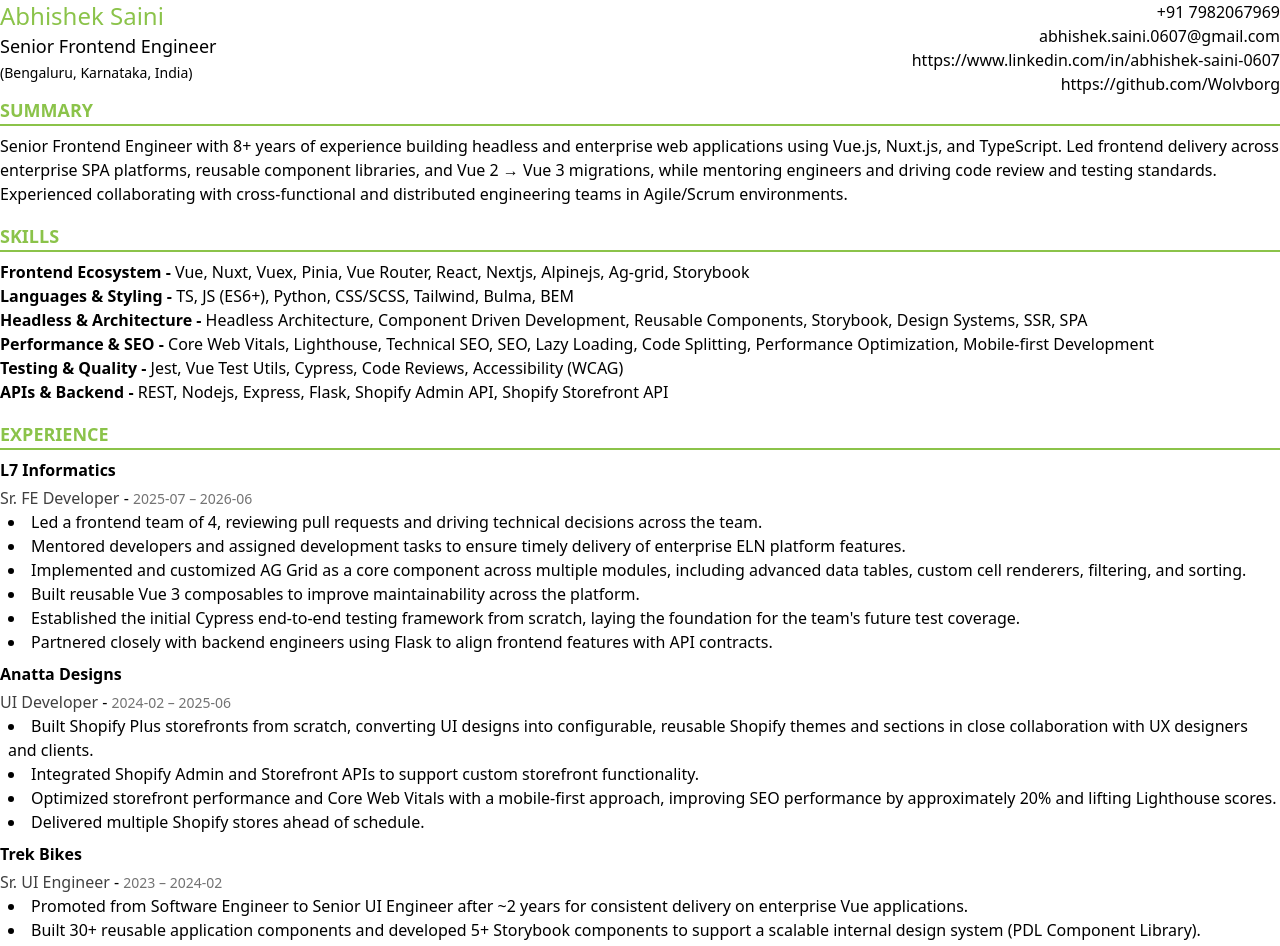
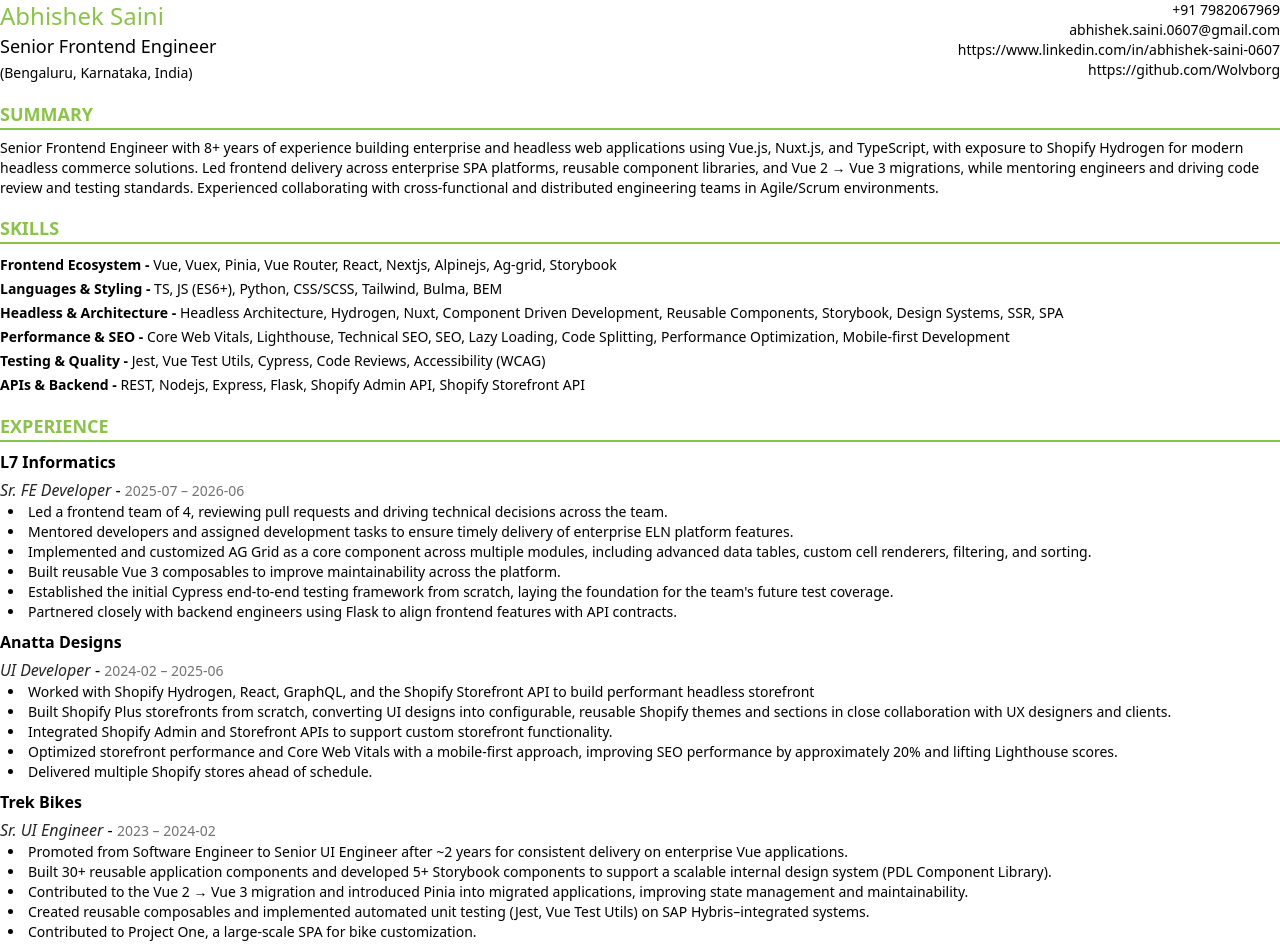
Before and after one commit to Wolvborg/resume, a Vue app: page / in a window 1280 px wide. Shown: the top 946 px of the page. Built offline with nearby package versions, Linux system fonts and the light colour scheme; the HTML template or start-up script is replaced by a standard one.

Commit message:
resume 2026 july edition v2

```diff
--- a/src/App.vue
+++ b/src/App.vue
@@ -15,14 +15,12 @@
     },
 
     summary:
-      'Senior Frontend Engineer with 8+ years of experience building headless and enterprise web applications using Vue.js, Nuxt.js, and TypeScript. Led frontend delivery across enterprise SPA platforms, reusable component libraries, and Vue 2 → Vue 3 migrations, while mentoring engineers and driving code review and testing standards. Experienced collaborating with cross-functional and distributed engineering teams in Agile/Scrum environments.',
-
+      'Senior Frontend Engineer with 8+ years of experience building enterprise and headless web applications using Vue.js, Nuxt.js, and TypeScript, with exposure to Shopify Hydrogen for modern headless commerce solutions. Led frontend delivery across enterprise SPA platforms, reusable component libraries, and Vue 2 → Vue 3 migrations, while mentoring engineers and driving code review and testing standards. Experienced collaborating with cross-functional and distributed engineering teams in Agile/Scrum environments.',
     skills: [
       {
         title: 'Frontend Ecosystem',
         technologies: [
           'Vue',
-          'Nuxt',
           'Vuex',
           'Pinia',
           'Vue Router',
@@ -41,6 +39,8 @@
         title: 'Headless & Architecture',
         technologies: [
           'Headless Architecture',
+          'Hydrogen',
+          'Nuxt',
           'Component Driven Development',
           'Reusable Components',
           'Storybook',
@@ -104,6 +104,7 @@
             designation: 'UI Developer',
             duration: '2024-02 – 2025-06',
             responsibilities: [
+              'Worked with Shopify Hydrogen, React, GraphQL, and the Shopify Storefront API to build performant headless storefront',
               'Built Shopify Plus storefronts from scratch, converting UI designs into configurable, reusable Shopify themes and sections in close collaboration with UX designers and clients.',
               'Integrated Shopify Admin and Storefront APIs to support custom storefront functionality.',
               'Optimized storefront performance and Core Web Vitals with a mobile-first approach, improving SEO performance by approximately 20% and lifting Lighthouse scores.',
@@ -202,15 +203,15 @@
   <main class="resume">
     <!-- ================= Hero ================= -->
 
-    <header class="flex flex-row justify-between">
+    <header class="flex flex-row justify-between mb-4">
       <div>
         <h1 class="text-2xl text-primary">{{ resume.personal.name }}</h1>
 
         <h2 class="text-lg">{{ resume.personal.title }}</h2>
-        <span class="text-sm">({{ resume.personal.location }})</span>
+        <span class="content">({{ resume.personal.location }})</span>
       </div>
 
-      <div class="flex text-right flex-col">
+      <div class="flex text-right flex-col content">
         <a :href="`tel:${resume.personal.phone}`">
           {{ resume.personal.phone }}
         </a>
@@ -231,16 +232,16 @@
     <!-- ================= Summary ================= -->
 
     <Section title="Summary">
-      <p>{{ resume.summary }}</p>
+      <p class="content">{{ resume.summary }}</p>
     </Section>
 
     <!-- ================= Skills ================= -->
 
     <Section title="Skills">
       <div v-for="skill in resume.skills" :key="skill.title">
-        <span class="font-semibold">{{ skill.title }} - </span>
+        <span class="font-semibold content">{{ skill.title }} - </span>
 
-        <span>
+        <span class="content">
           {{ skill.technologies.join(', ') }}
         </span>
       </div>
@@ -261,7 +262,7 @@
           </template>
         </Heading>
 
-        <ol class="list-disc list-inside">
+        <ol class="list-disc list-inside content">
           <li v-for="item in project.responsibilities" :key="item">
             {{ item }}
           </li>
@@ -277,7 +278,7 @@
           {{ education.degree }}
 
           <template #extra>
-            <span>
+            <span class="content">
               {{ education.institute }}
               (<small>{{ education.duration }}</small
               >)
@@ -290,7 +291,7 @@
     <!-- ================= Certifications ================= -->
 
     <Section title="Certifications">
-      <ol class="list-disc list-inside">
+      <ol class="list-disc list-inside content">
         <li v-for="certification in resume.certifications" :key="certification">
           {{ certification }}
         </li>
--- a/src/assets/main.css
+++ b/src/assets/main.css
@@ -11,8 +11,7 @@
   .section-title {
     @apply text-primary font-semibold text-lg uppercase;
   }
-
-  .title {
-    @apply font-semibold text-3xl;
+  .content {
+    @apply text-sm;
   }
 }
--- a/src/components/experience-section.vue
+++ b/src/components/experience-section.vue
@@ -14,9 +14,9 @@
       <template v-if="isPromoted(experience)">
         <Heading>{{ experience.company }}</Heading>
         <div v-for="role in experience.roles" :key="role.designation">
-          <span class="text-neutral-700">{{ role.designation }}</span> -
+          <span class="text-neutral-800 italic">{{ role.designation }}</span> -
           <span class="text-sm text-neutral-500">{{ role.duration }}</span>
-          <ol class="list-disc list-inside">
+          <ol class="list-disc list-inside content">
             <li v-for="item in role.responsibilities" :key="item" class="pl-2">
               {{ item }}
             </li>
@@ -25,8 +25,8 @@
       </template>
       <template v-else>
         <div>
-          <Heading>{{ experience.company }} </Heading>
-          <span class="text-neutral-700">{{ experience.roles[0].designation }}</span> -
+          <Heading>{{ experience.company }}</Heading>
+          <span class="text-neutral-800 italic">{{ experience.roles[0].designation }}</span> -
           <span class="text-sm text-neutral-500">{{ experience.roles[0].duration }}</span>
 
           <ol class="list-disc list-inside content">
--- a/src/components/tags.vue
+++ /dev/null
@@ -1,14 +0,0 @@
-<template>
-  <div class="flex flex-wrap gap-1.5">
-    <span
-      class="inline-block py-px px-2 text-white bg-primary rounded-xl text-xs-plus"
-      v-for="(tag, index) in tags"
-      :key="index"
-      >{{ tag }}</span
-    >
-  </div>
-</template>
-
-<script setup>
-  const { tags } = defineProps(['tags']);
-</script>
--- a/tailwind.config.js
+++ b/tailwind.config.js
@@ -11,14 +11,6 @@
         white: '#fff',
         grey: '#b1b1b1',
       },
-      flex: {
-        35: '1 0 35%',
-        65: '1 0 65%',
-      },
-      fontSize: {
-        'sm-plus': ['0.938rem', '1.375rem'],
-        'xs-plus': ['0.813rem', '1.125rem'],
-      },
     },
   },
   plugins: [],
```
